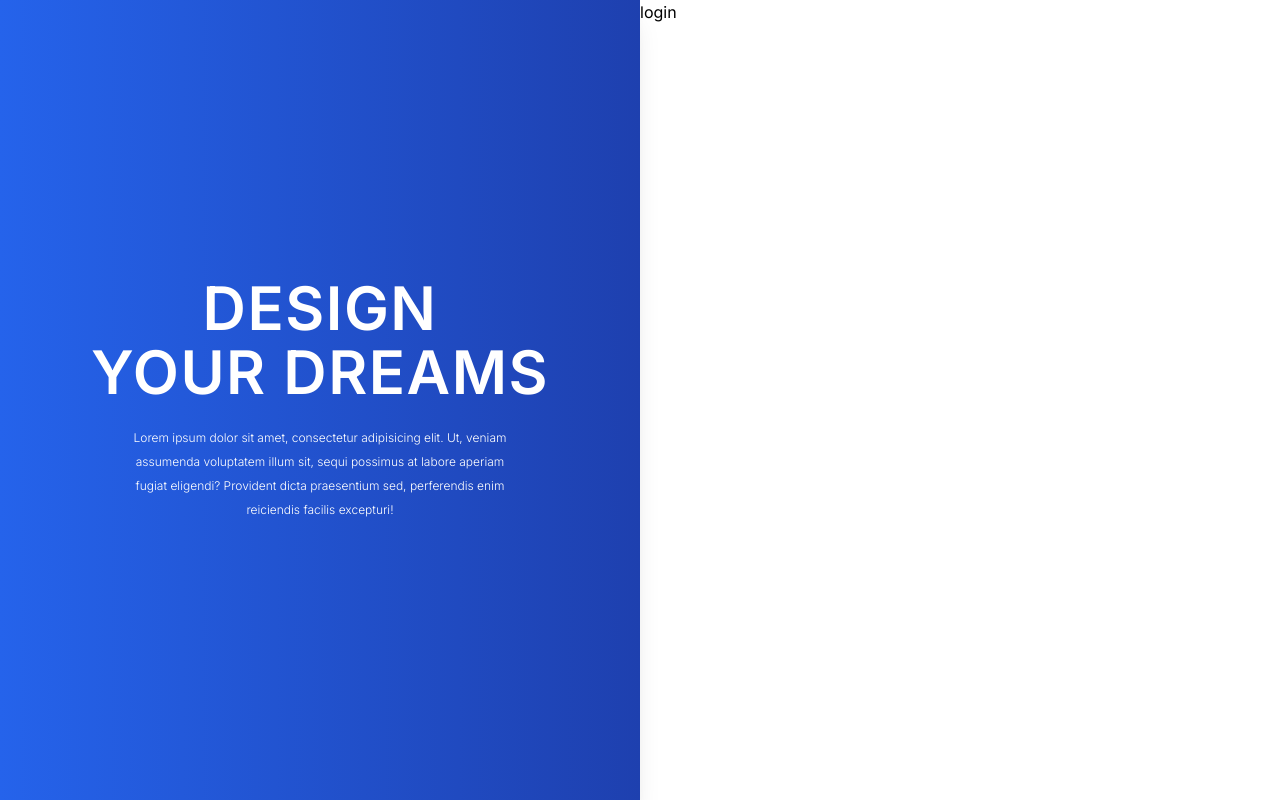
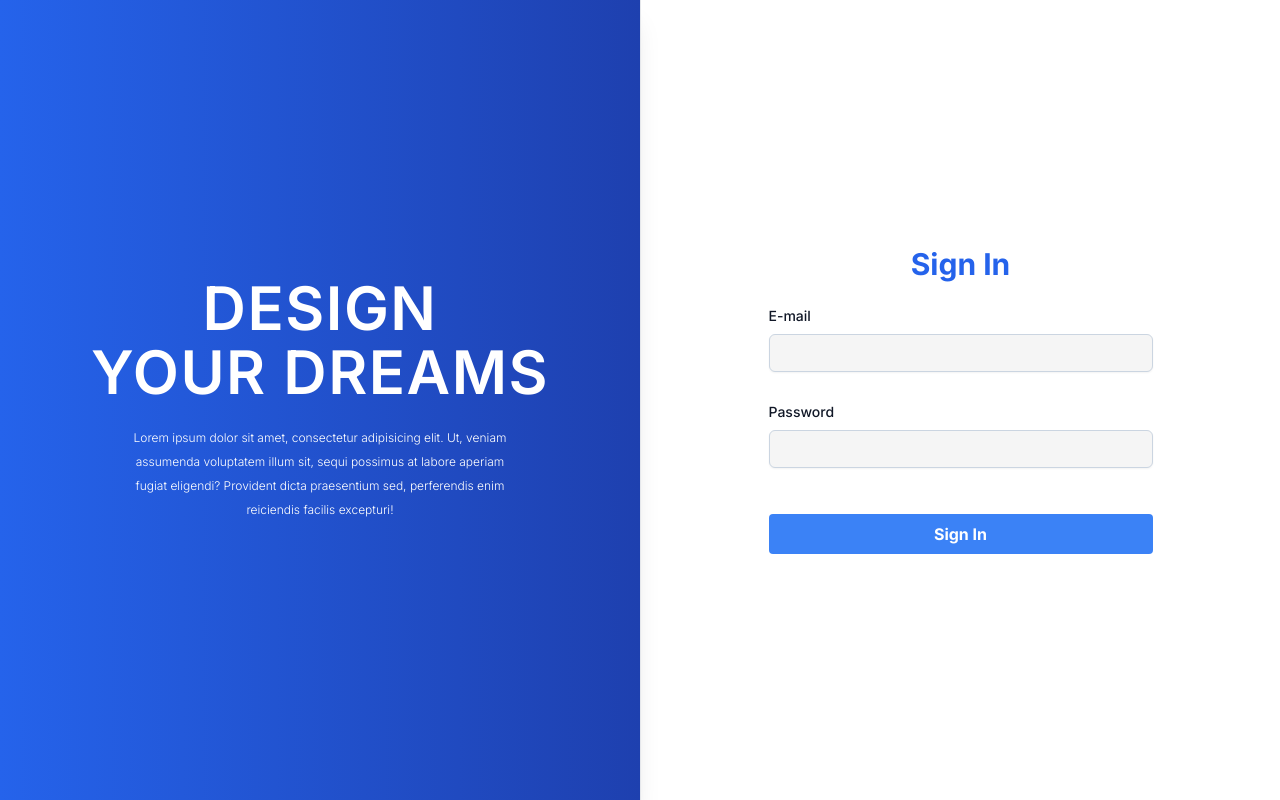
Before and after one commit to gokul-369/NEXT-stack, a Next.js app: page /login in a window 1280 px wide. Built offline with nearby package versions, Linux system fonts and the light colour scheme.

Commit message:
login done with cookie

```diff
--- a/src/app/api/users/login/route.ts
+++ b/src/app/api/users/login/route.ts
@@ -1,14 +1,53 @@
-// import { connect } from "@/Database/dbConfig";
+import { connect } from "@/Database/dbConfig";
 import { NextRequest, NextResponse } from "next/server";
-// import bcryptjs from "bcryptjs";
+import bcryptjs from "bcryptjs";
+import jwt from "jsonwebtoken";
 
-// import User from "@/models/userModal";
+import User from "@/models/userModal";
 
-// connect();
+connect();
 
 export async function POST(request: NextRequest) {
-  return NextResponse.json({
-    message: "varta mame durr",
-    status: 200,
-  });
+  try {
+    const requestBody = await request.json();
+    const { email, password } = requestBody;
+    // check user if already exists
+    const user = await User.findOne({ email });
+    if (!user) {
+      return NextResponse.json({
+        message: "User does not exist",
+        status: 204,
+      });
+    }
+    // check user if credential is correct
+    const validPassword = await bcryptjs.compare(password, user.password);
+    if (!validPassword) {
+      return NextResponse.json({
+        message: "Invalid Login Credentials",
+        status: 400,
+      });
+    }
+    // create JWT
+    const tokenData = {
+      id: user._id,
+      userName: user.userName,
+      email: user.email,
+    };
+    const token = await jwt.sign(tokenData, process.env.TOKEN_SECRET!, {
+      expiresIn: "2h",
+    });
+    const response = NextResponse.json({
+      message: "Login Successfull",
+      status: 200,
+    });
+    response.cookies.set("token", token, {
+      httpOnly: true,
+    });
+    return response;
+  } catch (error: any) {
+    return NextResponse.json({
+      message: error.message,
+      status: 500,
+    });
+  }
 }
--- a/src/app/components/CustomToast.tsx
+++ b/src/app/components/CustomToast.tsx
@@ -80,7 +80,7 @@ function CustomToast({
     >
       {" "}
       <div className="flex justify-between items-center p-4">
-        <div className="flex-shrink-0">
+        <div className="flex items-center flex-shrink-0">
           <svg
             className={`text-${btnTheme.color}-500 h-6 w-6 mt-0.5`}
             xmlns="http://www.w3.org/2000/svg"
@@ -91,9 +91,11 @@ function CustomToast({
           >
             {btnTheme.svg}
           </svg>
-        </div>
-        <div className="ml-3">
-          <p className="text-lg text-gray-700 dark:text-gray-400">{message}</p>
+          <div className="ml-4 break-words">
+            <p className="text-base text-gray-700 dark:text-gray-400">
+              {message}
+            </p>
+          </div>
         </div>
         <button
           className={`bg-${btnTheme.color}-200 text-sm px-2 py-1 text-${btnTheme.color}-500 font-semibold rounded-md ml-4 transition-all hover:bg-${btnTheme.color}-300
--- a/src/app/components/InputField.tsx
+++ b/src/app/components/InputField.tsx
@@ -7,6 +7,10 @@ import {
   Control,
 } from "react-hook-form";
 
+/*
+focus:border-red-500;
+focus:ring-red-500
+*/
 function Error({ message }: { message: string }) {
   return <p className="mt-3 text-xs text-red-600">{message}</p>;
 }
@@ -25,6 +29,8 @@ function InputField({
   errors: FieldErrors<FieldValues>;
   control: Control<FieldValues, any>;
 }) {
+  console.log(errors);
+
   return (
     <Controller
       name={inputName}
@@ -41,8 +47,10 @@ function InputField({
           <input
             type={inputType}
             className={`mt-1 block w-full px-3 py-2 bg-neutral-100 border border-slate-300 rounded-md text-sm shadow-sm placeholder-slate-400
-      focus:outline-none focus:border-sky-500 focus:bg-white focus:ring-1 focus:ring-sky-500  invalid:bg-white ${
-        errors[inputName] && "focus:border-red-500 focus:ring-red-500"
+      focus:outline-none  focus:bg-white focus:ring-1  invalid:bg-white ${
+        errors[inputName]
+          ? "focus:border-red-500 focus:ring-red-500"
+          : "focus:border-sky-500 focus:ring-sky-500 "
       }
      `}
             autoComplete="off"
--- a/src/app/login/page.tsx
+++ b/src/app/login/page.tsx
@@ -1,5 +1,99 @@
 "use client";
+import { useForm } from "react-hook-form";
+import { useState } from "react";
+import { useRouter } from "next/navigation";
+import axios from "axios";
+import toast, { Toaster } from "react-hot-toast";
+
 import LandingWrapper from "../components/LandingWrapper";
-export default function loginPage() {
-  return <LandingWrapper>login</LandingWrapper>;
+import InputField from "../components/InputField";
+import LoadingButton from "../components/LoadingButton";
+import { emailConfig, passwordConfig } from "@/helpers/settings";
+import CustomToast from "../components/CustomToast";
+
+export default function LoginPage() {
+  const [load, setLoad] = useState(false);
+  const {
+    formState: { errors },
+    handleSubmit,
+    control,
+  } = useForm();
+  const router = useRouter();
+  function toastify(
+    message: string,
+    variant: string,
+    redirect: boolean,
+    path: string
+  ): void {
+    toast.custom((t: any) => (
+      <CustomToast
+        variant={variant}
+        message={message}
+        buttonText="OK"
+        toastObject={t}
+        onClose={() => {
+          if (!redirect) {
+            toast.dismiss(t.id);
+          } else {
+            toast.dismiss(t.id);
+            router.push(path);
+          }
+        }}
+      />
+    ));
+  }
+  const submit = async (data: unknown) => {
+    try {
+      setLoad(true);
+      const res = await axios.post("/api/users/login", data);
+      if (res.data.status === 200) {
+        router.push("/profile");
+      } else if (res.data.status === 204) {
+        toastify(res.data.message, "info", false, "");
+      } else {
+        toastify(res.data.message, "error", false, "");
+      }
+    } catch (error: any) {
+      toastify(error.message, "error", false, "");
+    } finally {
+      setLoad(false);
+    }
+  };
+  return (
+    <>
+      <Toaster toastOptions={{ duration: Infinity }} />
+      <LandingWrapper>
+        <div className="h-screen px-14 flex items-center flex-col justify-center">
+          <p className="text-3xl text-blue-600 font-bold">Sign In</p>
+          <form
+            className=" w-96 mt-6"
+            noValidate
+            onSubmit={handleSubmit(submit)}
+          >
+            <InputField
+              labelName="E-mail"
+              inputName="email"
+              inputType="email"
+              errors={errors}
+              inputConfig={emailConfig}
+              control={control}
+            />
+            <InputField
+              labelName="Password"
+              inputName="password"
+              inputType="password"
+              errors={errors}
+              inputConfig={passwordConfig}
+              control={control}
+            />
+            <LoadingButton
+              load={load}
+              buttonClassName="bg-blue-500 hover:bg-blue-700 text-white font-bold  mt-4"
+              buttonText="Sign In"
+            />
+          </form>
+        </div>
+      </LandingWrapper>
+    </>
+  );
 }
--- a/src/app/signup/page.tsx
+++ b/src/app/signup/page.tsx
@@ -9,6 +9,11 @@ import LandingWrapper from "../components/LandingWrapper";
 import InputField from "../components/InputField";
 import LoadingButton from "../components/LoadingButton";
 import CustomToast from "../components/CustomToast";
+import {
+  emailConfig,
+  userNameConfig,
+  passwordConfig,
+} from "@/helpers/settings";
 
 export default function SignUpPage() {
   const [load, setLoad] = useState(false);
@@ -43,6 +48,7 @@ export default function SignUpPage() {
     ));
   }
   const submit = async (data: unknown) => {
+    try {
       setLoad(true);
       const res = await axios.post("/api/users/signup", data);
       if (res.data.status === 200) {
@@ -50,34 +56,19 @@ export default function SignUpPage() {
       } else {
         toastify(res.data.message, "warning", false, "");
       }
-    try {
     } catch (error: any) {
-      toastify(res.data.message, "error", false, "");
+      toastify(error.message, "error", false, "");
     } finally {
       setLoad(false);
     }
   };
 
-  const emailConfig = {
-    required: { value: true, message: "Email ID is Required" },
-    pattern: { value: /.+@.+/, message: "Invalid Email ID" },
-  };
-  const userNameConfig = {
-    required: { value: true, message: "User Name is Required" },
-  };
-  const passwordConfig = {
-    required: { value: true, message: "Password is required" },
-    minLength: {
-      value: 6,
-      message: "Password must be atleast 6 characters",
-    },
-  };
   return (
     <>
       <Toaster toastOptions={{ duration: Infinity }} />
       <LandingWrapper>
         <div className="h-screen px-14 flex items-center flex-col justify-center">
-          <p className="text-3xl text-blue-600 font-bold">Sign in to App</p>
+          <p className="text-3xl text-blue-600 font-bold">Regsiter New User</p>
           <form
             className=" w-96 mt-6"
             noValidate
--- /dev/null
+++ b/src/helpers/settings.js
@@ -0,0 +1,14 @@
+export const emailConfig = {
+  required: { value: true, message: "Email ID is Required" },
+  pattern: { value: /.+@.+/, message: "Invalid Email ID" },
+};
+export const userNameConfig = {
+  required: { value: true, message: "User Name is Required" },
+};
+export const passwordConfig = {
+  required: { value: true, message: "Password is required" },
+  minLength: {
+    value: 6,
+    message: "Password must be atleast 6 characters",
+  },
+};
--- a/src/models/userModal.ts
+++ b/src/models/userModal.ts
@@ -29,6 +29,7 @@ const userSchema = new mongoose.Schema({
   verifyTokenExpiry: Date,
 });
 
-const User = mongoose.models.users || mongoose.model("users", userSchema);
+const myDB = mongoose.connection.useDb("auth");
+const User = myDB.models.users || myDB.model("users", userSchema);
 
 export default User;
--- a/tsconfig.json
+++ b/tsconfig.json
@@ -23,6 +23,6 @@
       "@/*": ["./src/*"]
     }
   },
-  "include": ["next-env.d.ts", "**/*.ts", "**/*.tsx", ".next/types/**/*.ts"],
+  "include": ["next-env.d.ts", "**/*.ts", "**/*.tsx", ".next/types/**/*.ts", "src/helpers/settings.js"],
   "exclude": ["node_modules"]
 }
```
Lines whose indentation alone changed are shown as unchanged.
